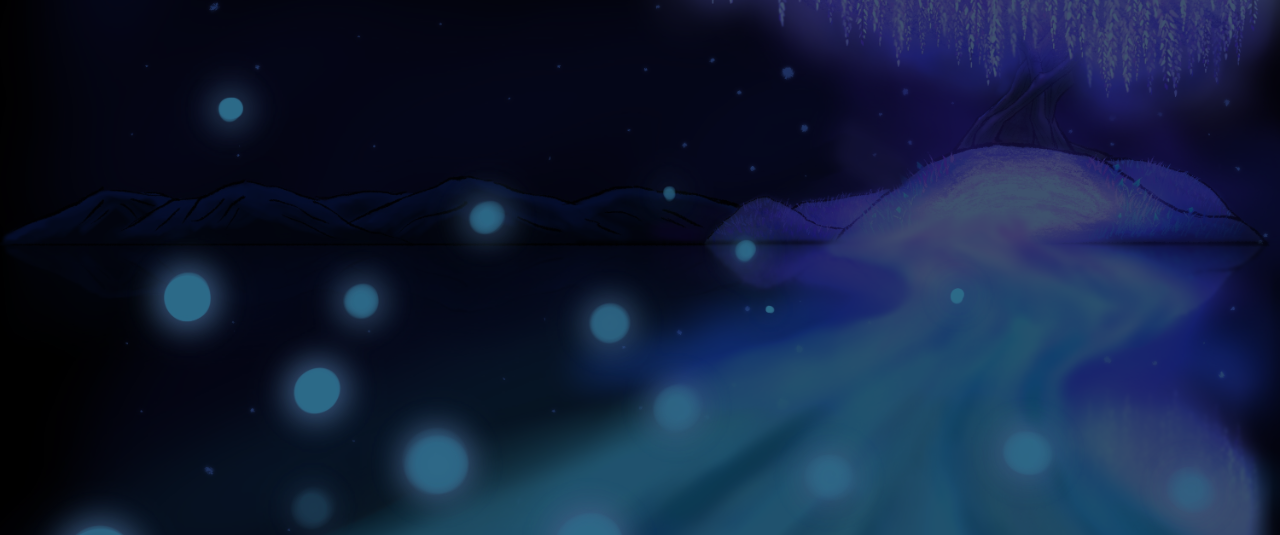
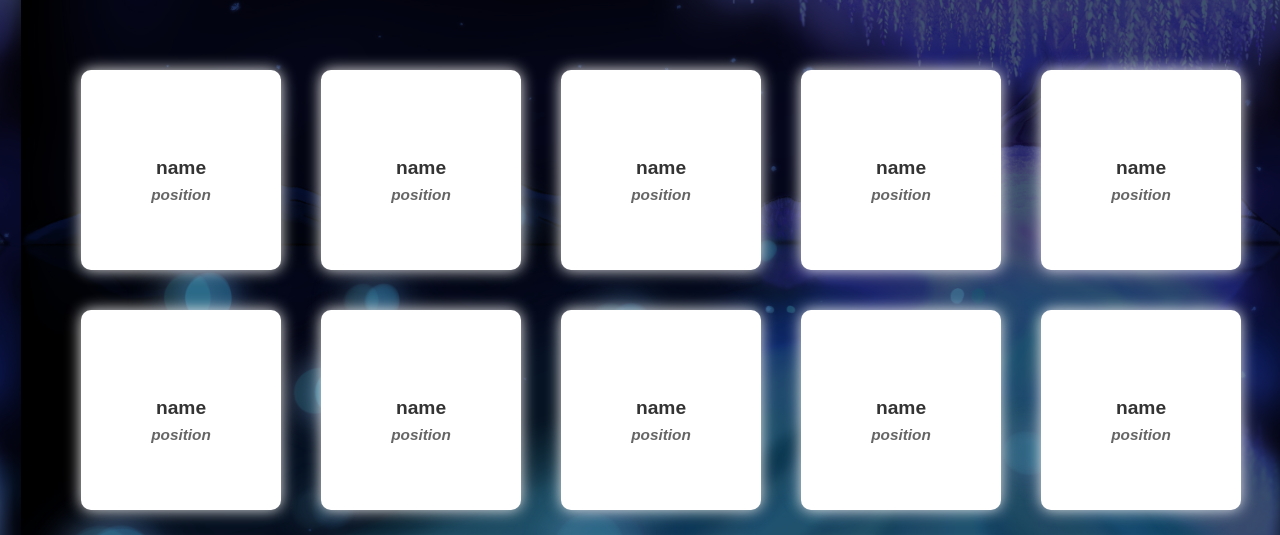
Before and after one commit to ckmsc39th/ckmsc39th.github.io, a Vue app: page /members in a window 1280 px wide. Shown: the part 176-711 px from the top of the page. Built offline with nearby package versions, Linux system fonts and the light colour scheme; a web font is replaced by a local one.

Commit message:
modified:   src/router/index.js 	modified:   src/views/About.vue 	new file:   src/views/Members.vue

```diff
--- a/src/router/index.js
+++ b/src/router/index.js
@@ -1,16 +1,17 @@
 import { createRouter, createWebHistory } from "vue-router";
+import { comment } from "postcss";
 import Home from "../views/Home.vue";
 import About from "../views/About.vue";
 import Categories from "../views/Categories.vue";
 import Works from "../views/Works.vue";
 import Schedule from "../views/Schedule.vue";
 import Contact from "../views/Contact.vue";
+import Members from "../views/Members.vue";
 import Test from "../views/Test.vue";
 import ScheduleChild1 from "../views/ScheduleChild1.vue";
 import ScheduleChild2 from "../views/ScheduleChild2.vue";
 import ScheduleChild3 from "../views/ScheduleChild3.vue";
 import ScheduleChild4 from "../views/ScheduleChild4.vue";
-import { comment } from "postcss";
 
 const routes = [
   {
@@ -42,6 +43,11 @@ const routes = [
     path: "/contact",
     name: "Contact",
     component: Contact,
+  },
+  {
+    path: "/members",
+    name: Members,
+    component: Members,
   },
   {
     path: "/test",
--- a/src/views/About.vue
+++ b/src/views/About.vue
@@ -88,14 +88,7 @@ const invitationLetter = "invitationLetter.png";
 </script>
 
 <style scoped>
-.theme,
 .music-mv,
-.invitation p {
-  font-size: 20px;
-  line-height: 1.6;
-  margin-bottom: 20px;
-}
-
 ul {
   list-style: none;
   margin: 0;
@@ -116,7 +109,11 @@ li {
   color: #007bff;
   text-decoration: underline;
 }
-
+.invitation p {
+  font-size: 20px;
+  line-height: 1.6;
+  margin-bottom: 20px;
+}
 .invitation img {
   max-width: 100%;
   height: auto;
--- /dev/null
+++ b/src/views/Members.vue
@@ -0,0 +1,120 @@
+<template>
+  <div class="members-container">
+    <ul class="members-list">
+      <li v-for="member in members" :key="member.id" class="member">
+        <div class="member-name">{{ member.name }}</div>
+        <div class="member-position">{{ member.position }}</div>
+      </li>
+    </ul>
+  </div>
+</template>
+
+<script setup>
+const members = [
+  { id: 1, name: "name", position: "position" },
+  { id: 2, name: "name", position: "position" },
+  { id: 3, name: "name", position: "position" },
+  { id: 4, name: "name", position: "position" },
+  { id: 5, name: "name", position: "position" },
+  { id: 6, name: "name", position: "position" },
+  { id: 7, name: "name", position: "position" },
+  { id: 8, name: "name", position: "position" },
+  { id: 9, name: "name", position: "position" },
+  { id: 10, name: "name", position: "position" },
+  { id: 11, name: "name", position: "position" },
+  { id: 12, name: "name", position: "position" },
+  { id: 13, name: "name", position: "position" },
+  { id: 14, name: "name", position: "position" },
+  { id: 15, name: "name", position: "position" },
+  { id: 16, name: "name", position: "position" },
+  { id: 17, name: "name", position: "position" },
+  { id: 18, name: "name", position: "position" },
+  { id: 19, name: "name", position: "position" },
+  { id: 20, name: "name", position: "position" },
+  { id: 21, name: "name", position: "position" },
+  { id: 22, name: "name", position: "position" },
+  { id: 23, name: "name", position: "position" },
+  { id: 24, name: "name", position: "position" },
+  { id: 25, name: "name", position: "position" },
+  { id: 26, name: "name", position: "position" },
+  { id: 27, name: "name", position: "position" },
+  { id: 28, name: "name", position: "position" },
+  { id: 29, name: "name", position: "position" },
+  { id: 30, name: "name", position: "position" },
+  { id: 31, name: "name", position: "position" },
+  { id: 32, name: "name", position: "position" },
+  { id: 33, name: "name", position: "position" },
+  { id: 34, name: "name", position: "position" },
+  { id: 35, name: "name", position: "position" },
+  { id: 36, name: "name", position: "position" },
+  { id: 37, name: "name", position: "position" },
+  { id: 38, name: "name", position: "position" },
+  { id: 39, name: "name", position: "position" },
+  { id: 50, name: "name", position: "position" },
+  { id: 51, name: "name", position: "position" },
+  { id: 52, name: "name", position: "position" },
+  { id: 53, name: "name", position: "position" },
+  { id: 54, name: "name", position: "position" },
+  { id: 55, name: "name", position: "position" },
+  { id: 56, name: "name", position: "position" },
+  { id: 57, name: "name", position: "position" },
+  { id: 58, name: "name", position: "position" },
+  { id: 59, name: "name", position: "position" },
+  { id: 60, name: "name", position: "position" },
+  { id: 61, name: "name", position: "position" },
+  { id: 62, name: "name", position: "position" },
+  { id: 63, name: "name", position: "position" },
+  { id: 64, name: "name", position: "position" },
+  { id: 65, name: "name", position: "position" },
+];
+</script>
+
+<style>
+.members-container {
+  display: flex;
+  flex-wrap: wrap;
+  justify-content: center;
+  align-items: center;
+  margin: 40px 20px;
+}
+
+.members-list {
+  list-style: none;
+  margin: 0;
+  padding: 0;
+  display: flex;
+  flex-wrap: wrap;
+  justify-content: center;
+}
+
+.member {
+  display: flex;
+  flex-direction: column;
+  justify-content: center;
+  align-items: center;
+  width: 200px;
+  height: 200px;
+  margin: 20px;
+  box-shadow: 0px 0px 15px #eee;
+  border-radius: 10px;
+  background-color: #fff;
+  font-size: 1.2em;
+  font-weight: bold;
+  color: #333;
+  transition: transform 0.3s ease-in-out;
+}
+
+.member:hover {
+  transform: scale(1.05);
+}
+
+.member-name {
+  margin-top: 20px;
+}
+
+.member-position {
+  font-size: 0.8em;
+  font-style: italic;
+  color: #666;
+}
+</style>
```
